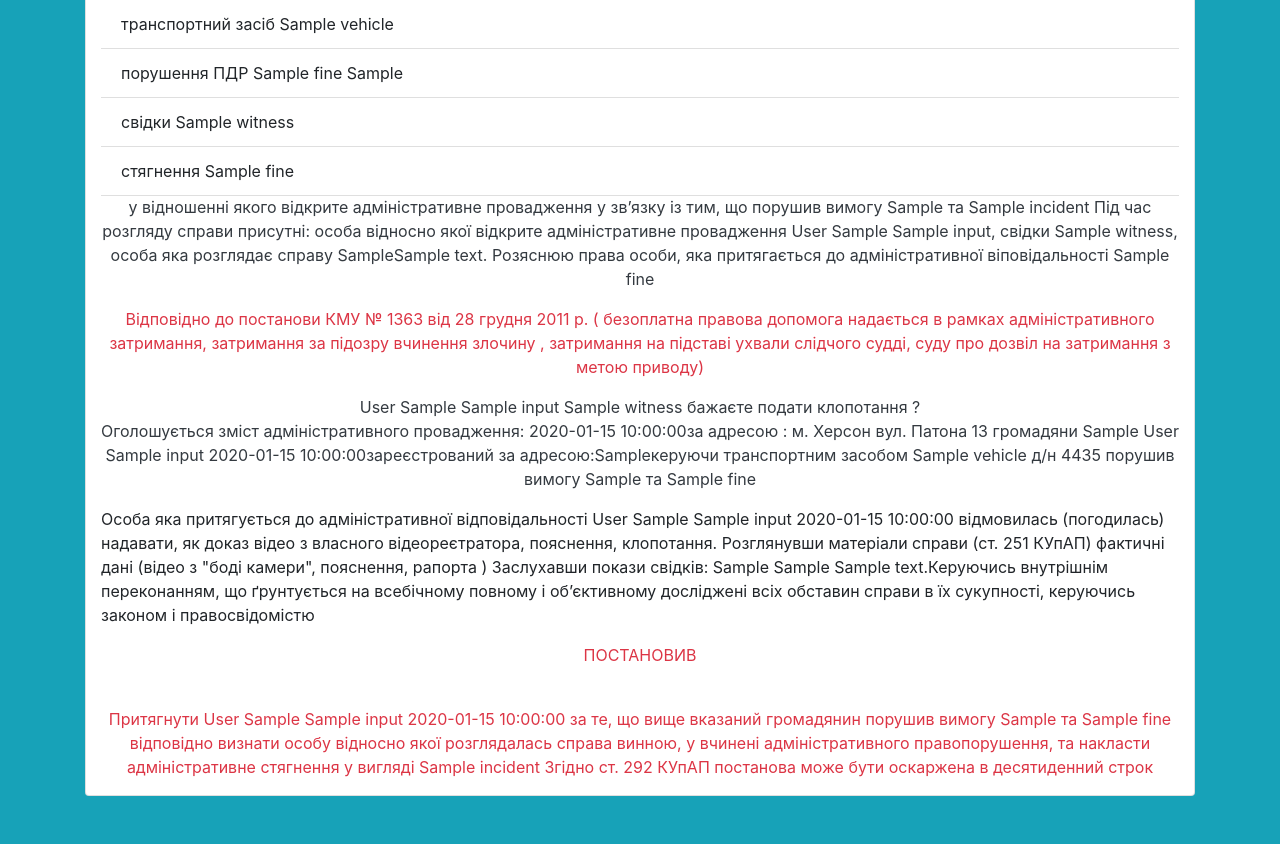
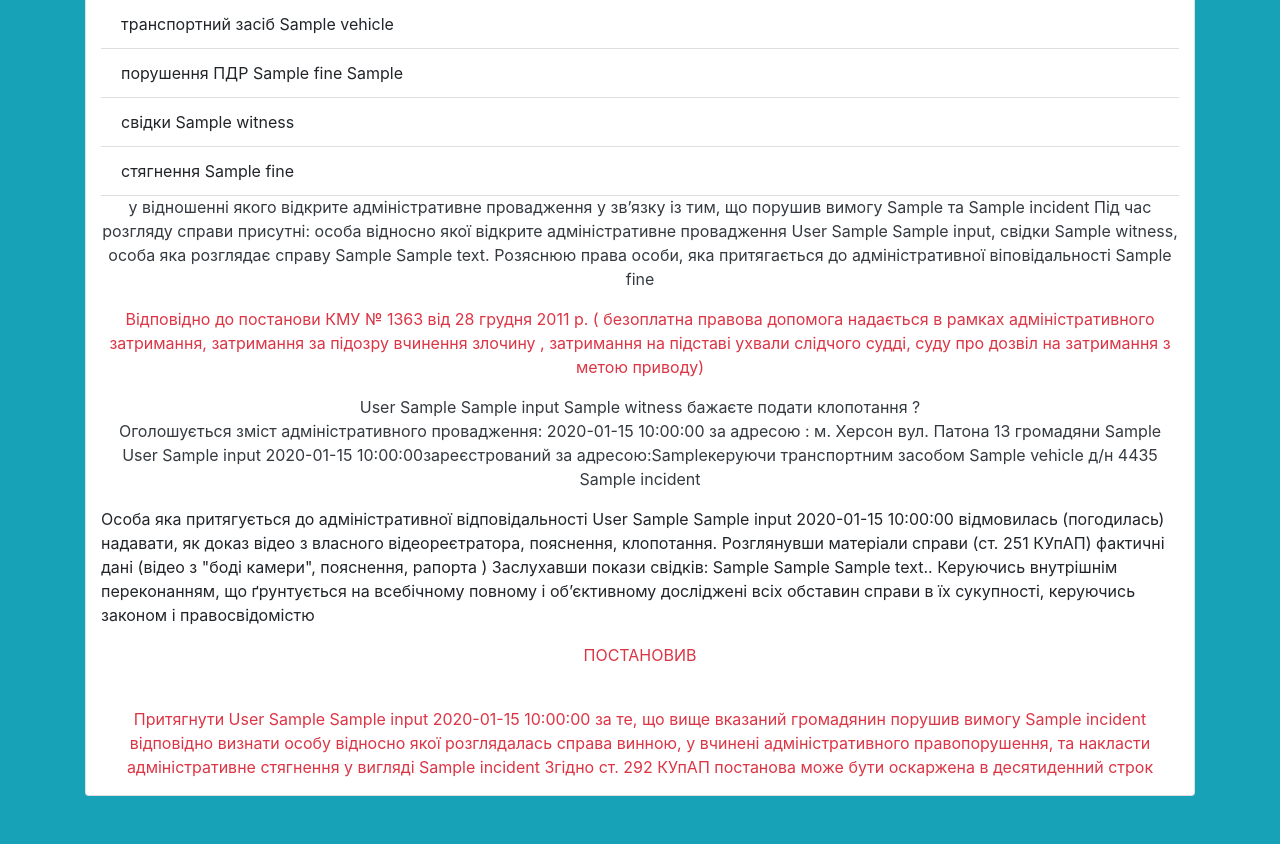
Before and after one commit to lakty/dfgs, a Flask app: template templates/crib/index.html in a window 1280 px wide. Shown: the part 1189-2033 px from the top of the page. Run offline with Flask 2, Linux system fonts and the light colour scheme; the template is opened without the code that fills it: most values are stand-ins (such as "Sample title", 1, 10 or a date in 2020); some libraries are stand-ins or nearby versions.

Commit message:
Ошибки в тексте

```diff
--- a/templates/crib/index.html
+++ b/templates/crib/index.html
@@ -33,13 +33,13 @@
         <p class="text-center text-dark">у відношенні якого відкрите адміністративне провадження у зв’язку із тим,
             що порушив вимогу {{ input_data['incident_pdd'] }} та {{ input_data['incident'] }}
             Під час розгляду справи присутні: особа  відносно якої відкрите адміністративне провадження
-            {{ input_data['last_name'] }} {{ input_data['first_name'] }} {{ input_data['middle_name'] }}, свідки  {{ input_data['witness'] }}, особа яка розглядає справу {{ input_data['police_rang'] }}{{ input_data['police_bio'] }}
+            {{ input_data['last_name'] }} {{ input_data['first_name'] }} {{ input_data['middle_name'] }}, свідки  {{ input_data['witness'] }}, особа яка розглядає справу {{ input_data['police_rang'] }} {{ input_data['police_bio'] }}
             Розяснюю права особи, яка притягається до адміністративної віповідальності {{ input_data['fine'] }}</p>
         <p class="text-danger text-center">Відповідно до постанови КМУ № 1363 від 28 грудня 2011 р. ( безоплатна правова  допомога надається в рамках адміністративного затримання, затримання за підозру вчинення злочину , затримання на підставі ухвали слідчого судді,  суду про дозвіл на затримання з метою приводу)</p>
         <p class="text-center text-dark">{{ input_data['last_name'] }} {{ input_data['first_name'] }} {{ input_data['middle_name'] }} {{ input_data['witness'] }} бажаєте подати клопотання ?
-            <br>Оголошується зміст адміністративного провадження: {{ input_data['date_time_event'] }}за адресою : м. Херсон вул. Патона 13 громадяни	{{ input_data['first_name'] }} {{ input_data['last_name'] }} {{ input_data['middle_name'] }} {{ input_data['date_birthday'] }}зареєстрований за адресою:{{ input_data['reg_place'] }}керуючи	транспортним засобом {{ input_data['vehicle'] }} д/н 4435 порушив вимогу {{ input_data['incident_pdd'] }} та {{ input_data['fine'] }}</p>
-        <p>Особа яка притягується до адміністративної відповідальності {{ input_data['last_name'] }} {{ input_data['first_name'] }} {{ input_data['middle_name'] }} {{ input_data['date_birthday'] }} відмовилась (погодилась)  надавати, як доказ відео з власного відеореєтратора, пояснення, клопотання. Розглянувши матеріали справи (ст. 251 КУпАП) фактичні дані (відео з "боді камери", пояснення, рапорта ) Заслухавши покази свідків: {{ input_data['police_position'] }} {{ input_data['police_rang'] }} {{ input_data['police_bio'] }}Керуючись внутрішнім переконанням, що ґрунтується на всебічному повному і об’єктивному досліджені всіх обставин  справи в їх сукупності, керуючись законом і правосвідомістю</p>
+            <br>Оголошується зміст адміністративного провадження: {{ input_data['date_time_event'] }} за адресою : м. Херсон вул. Патона 13 громадяни	{{ input_data['first_name'] }} {{ input_data['last_name'] }} {{ input_data['middle_name'] }} {{ input_data['date_birthday'] }}зареєстрований за адресою:{{ input_data['reg_place'] }}керуючи	транспортним засобом {{ input_data['vehicle'] }} д/н 4435 {{ input_data['incident'] }}</p>
+        <p>Особа яка притягується до адміністративної відповідальності {{ input_data['last_name'] }} {{ input_data['first_name'] }} {{ input_data['middle_name'] }} {{ input_data['date_birthday'] }} відмовилась (погодилась)  надавати, як доказ відео з власного відеореєтратора, пояснення, клопотання. Розглянувши матеріали справи (ст. 251 КУпАП) фактичні дані (відео з "боді камери", пояснення, рапорта ) Заслухавши покази свідків: {{ input_data['police_position'] }} {{ input_data['police_rang'] }} {{ input_data['police_bio'] }}. Керуючись внутрішнім переконанням, що ґрунтується на всебічному повному і об’єктивному досліджені всіх обставин  справи в їх сукупності, керуючись законом і правосвідомістю</p>
         <p class="text-danger text-center">ПОСТАНОВИВ</p>
-        <p class="text-danger text-center"><br> Притягнути {{ input_data['last_name'] }} {{ input_data['first_name'] }} {{ input_data['middle_name'] }} {{ input_data['date_birthday'] }}  за те, що вище вказаний громадянин порушив вимогу {{ input_data['incident_pdd'] }} та {{ input_data['fine'] }} відповідно визнати особу відносно якої розглядалась справа винною, у вчинені адміністративного правопорушення, та накласти адміністративне стягнення у вигляді {{ input_data['incident'] }} Згідно ст. 292 КУпАП постанова може бути оскаржена в десятиденний строк</p>
+        <p class="text-danger text-center"><br> Притягнути {{ input_data['last_name'] }} {{ input_data['first_name'] }} {{ input_data['middle_name'] }} {{ input_data['date_birthday'] }}  за те, що вище вказаний громадянин порушив вимогу {{ input_data['incident'] }} відповідно визнати особу відносно якої розглядалась справа винною, у вчинені адміністративного правопорушення, та накласти адміністративне стягнення у вигляді {{ input_data['incident'] }} Згідно ст. 292 КУпАП постанова може бути оскаржена в десятиденний строк</p>
     </div>
 {% endblock %}
```
